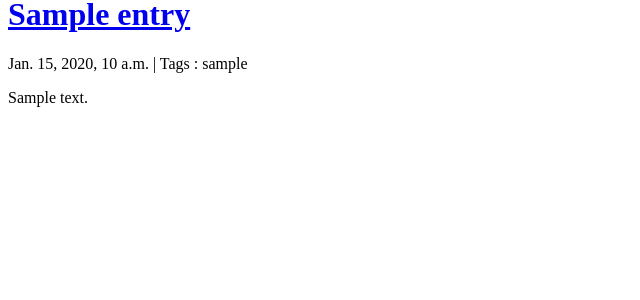
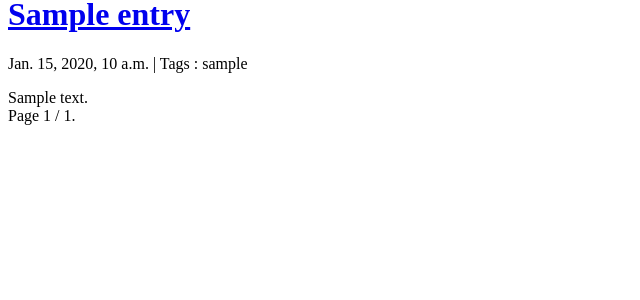
Before and after one commit to matthsp/my-web-journey, a Django app: page / in a window 1280 px wide. Shown: the part 123-423 px from the top of the page, without its empty margins (0-640 px from the left). Run offline with Django 3.2, Linux system fonts and the light colour scheme; tables that the repository leaves empty hold one stand-in row (values such as "Sample post"); some libraries are stand-ins or nearby versions.

Commit message:
Update of the blog index action - add a paginator to reduce number of entries on the home page

```diff
--- a/blog/controllers/blogController.py
+++ b/blog/controllers/blogController.py
@@ -1,12 +1,35 @@
 # -*- coding: utf-8 -*-
 from django.views import generic
+from django.shortcuts import render
+from django.core.paginator import Paginator, EmptyPage, PageNotAnInteger
+
 from blog.models.entry import Entry
 
-class IndexAction(generic.ListView):
-	queryset = Entry.objects.published()
+class IndexAction(generic.View):
+
+	page = None
+	paginate_by = 3
+
 	template_name = "home.html"
-	# custom vars (used inside the view)
-	paginate_by = 5
+
+	def get(self, request, page = 1) :
+		entry_list = Entry.objects.all()
+		paginator = Paginator(entry_list, self.paginate_by)
+
+		if self.page == None :
+			self.page = self.kwargs['page']
+
+		try:
+			entries = paginator.page(self.page)
+		except PageNotAnInteger:
+			# If page is not an integer, deliver first page.
+			entries = paginator.page(1)
+		except EmptyPage:
+			# If page is out of range (e.g. 9999), deliver last page of results.
+			entries = paginator.page(paginator.num_pages)
+
+		return render(request, self.template_name, {'entries': entries})
+
 
 class DetailAction(generic.DetailView):
 	model = Entry
--- a/blog/urls.py
+++ b/blog/urls.py
@@ -3,7 +3,8 @@ from blog.controllers import feedController, blogController
 
 urlpatterns = patterns(
 	'',
-    url(r'^feed/', feedController.IndexAction(), name="feed"),
-    url(r'^$', blogController.IndexAction.as_view(), name="home"),
+    url(r'^feed/', feedController.IndexAction, name="feed"),
+    url(r'^$', blogController.IndexAction.as_view(page=1), name="home"),
+    url(r'^page/(?P<page>\d+)$', blogController.IndexAction.as_view(), name="page"),
     url(r'^(?P<slug>\S+)$', blogController.DetailAction.as_view(), name="article_detail"),
 )
--- a/templates/home.html
+++ b/templates/home.html
@@ -1,9 +1,22 @@
 {% extends "base.html" %}
 
 {% block content %}
-	{% for object in object_list %}
+	{% for object in entries %}
 		{% include "partial/article_detail.html" with article=object %}
 	{% endfor %}
 
+    <div class="pagination">
+    	{% if entries.has_previous %}
+            <a href="{% url "page" page=entries.previous_page_number %}">&lsaquo; </a>
+        {% endif %}
+
+        <span class="current">
+            Page {{ entries.number }} / {{ entries.paginator.num_pages }}.
+        </span>
+
+        {% if entries.has_next %}
+            <a href="{% url "page" page=entries.next_page_number %}">&rsaquo;</a>
+        {% endif %}
+    </div>
 
 {% endblock %}
```
